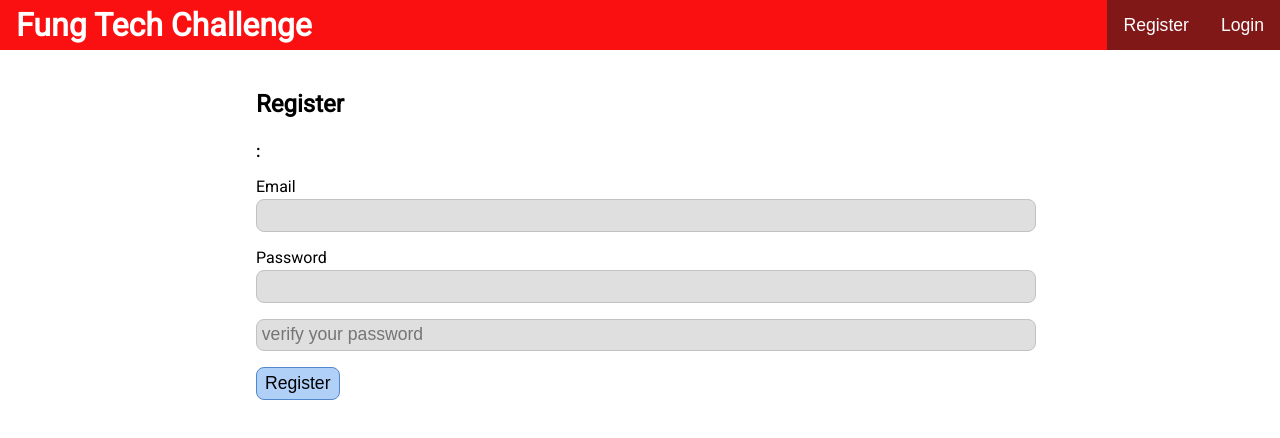
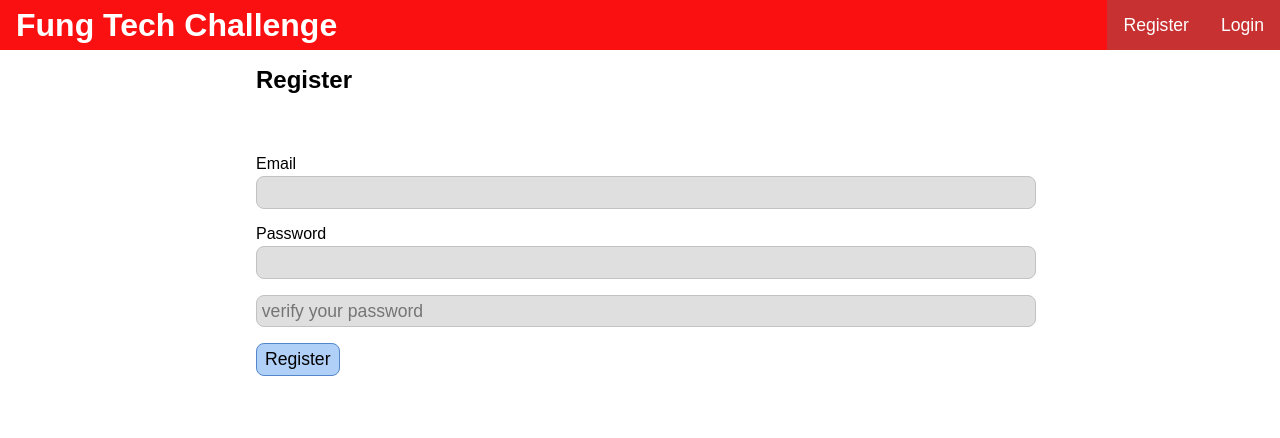
Before and after one commit to Don-Stevenson/fung-tech-challenge, a React (Create React App) app in the folder mern-auth-front/: page /register in a window 1280 px wide. Shown: the top 438 px of the page. Built offline with nearby package versions, Linux system fonts and the light colour scheme; no server answers.

Commit message:
update error styles and h tag styles for errror message

```diff
--- a/mern-auth-front/src/style.css
+++ b/mern-auth-front/src/style.css
@@ -1,5 +1,3 @@
-@import url("https://fonts.googleapis.com/css2?family=Roboto&display=swap");
-
 /* reset */
 
 * {
@@ -26,8 +24,7 @@ input[type="submit"] {
   cursor: pointer;
 }
 
-h1,
-h2,
+
 h3,
 h4,
 h5,
@@ -39,10 +36,23 @@ ol {
   margin-bottom: 1em;
 }
 
+h2 {
+  margin: 0;
+}
+h3 {
+  margin-top: 1em;
+  margin-bottom: 2rem;
+}
+
+h4 {
+  margin-top: 1em;
+  margin-bottom: 1.7rem;
+  color: rgba(255, 255, 255, 0.5);
+}
 /* general style*/
 
 body {
-  font-family: "Roboto", sans-serif;
+  font-family: sans-serif
 }
 
 .page {
@@ -76,7 +86,7 @@ body {
 }
 
 #header .auth-options button {
-  background-color: #801818;
+  background-color: #c73131;
   padding: 0 1rem;
   color: #ffffff;
   font-size: 1.1rem;
@@ -123,15 +133,14 @@ body {
 
 /* Error Notice Style */
 .error-notice {
-  margin: 1rem 0;
-  padding: 0.5rem;
+  margin: 1rem 0rem;
+  padding: 0.3rem;
   border: 1px solid salmon;
   border-radius: 8px;
   display:  flex;
   justify-content: space-between;
   align-items: center;
   background-color: rgb(241, 197, 192);
-
 }
 .error-notice button {
   width: 20px;
```
Also changed, not shown: 1 other file (tests, documents, lock files or other folders).
